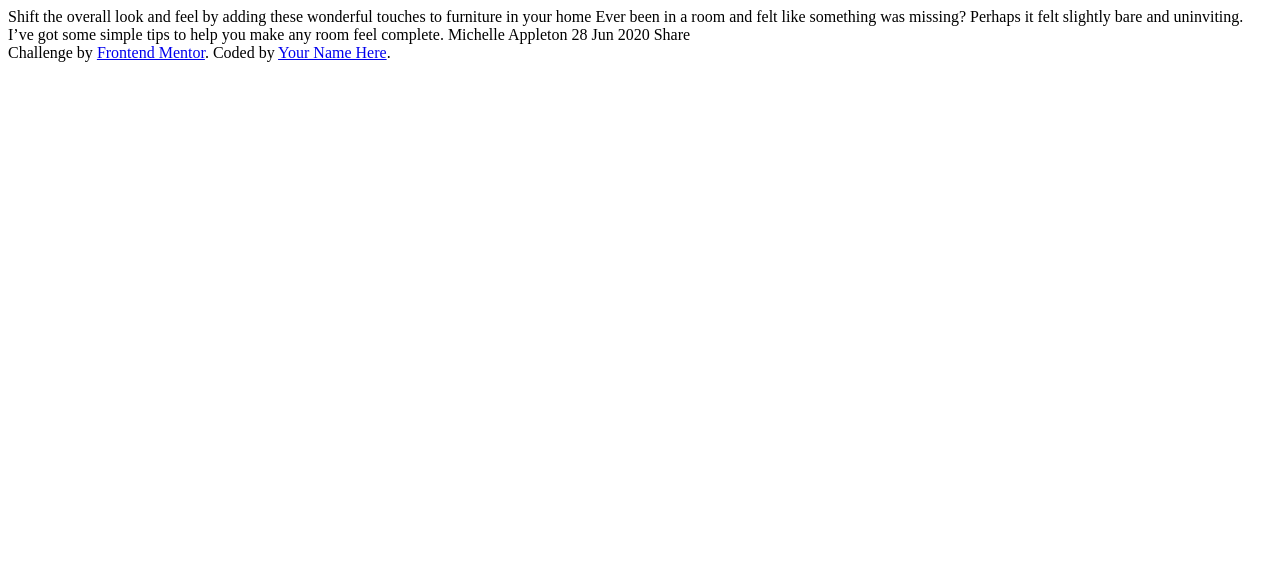
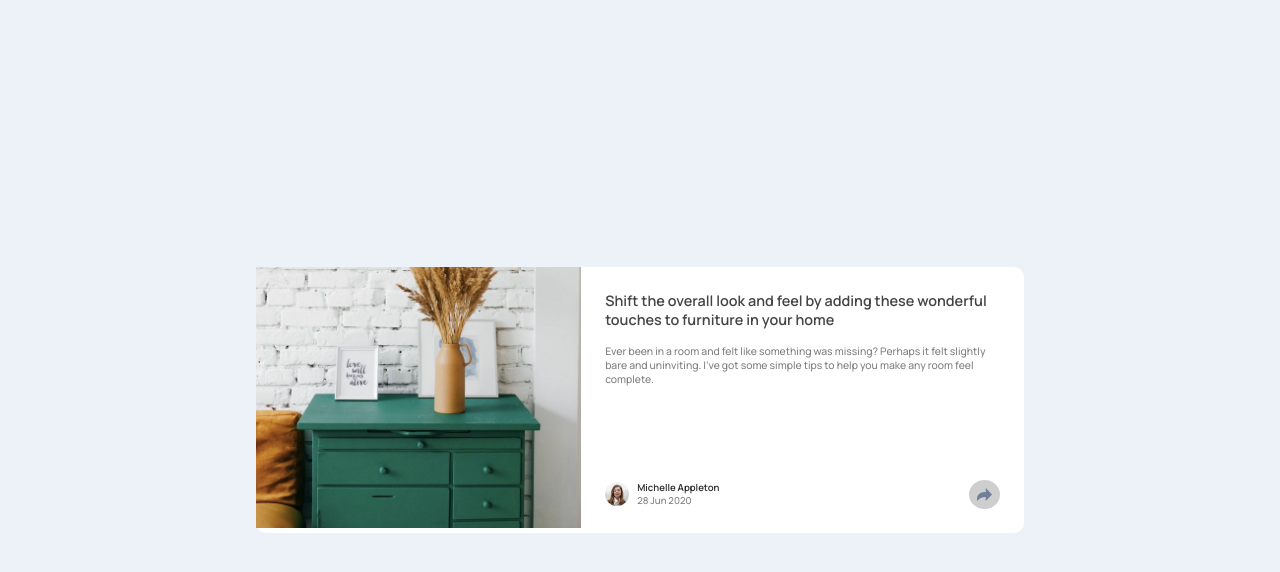
Before and after one commit to valerie988/Article-Preview, a website: page index.html in a window 1280 px wide. Drawn offline with nearby package versions, Linux system fonts and the light colour scheme.

Commit message:
project done

```diff
--- a/app.js
+++ b/app.js
@@ -0,0 +1,10 @@
+const share = $('.share')
+const shares = $('.shares')
+const square = $('.square')
+
+share.on('click', function (){
+    console.log('clicking');
+    shares.toggleClass('hidden')
+    square.toggleClass('hidden')
+    share.toggleClass('active')
+})
--- a/index.html
+++ b/index.html
@@ -1,32 +1,56 @@
 <!DOCTYPE html>
 <html lang="en">
+
 <head>
   <meta charset="UTF-8">
-  <meta name="viewport" content="width=device-width, initial-scale=1.0"> <!-- displays site properly based on user's device -->
+  <meta name="viewport" content="width=device-width, initial-scale=1.0">
+  <!-- displays site properly based on user's device -->
 
   <link rel="icon" type="image/png" sizes="32x32" href="./images/favicon-32x32.png">
 
   <title>Frontend Mentor | Article preview component</title>
   <link rel="stylesheet" href="style.css">
+  <script src="https://code.jquery.com/jquery-3.7.1.js" integrity="sha256-eKhayi8LEQwp4NKxN+CfCh+3qOVUtJn3QNZ0TciWLP4=" crossorigin="anonymous"></script>
+  <script src="./node_modules/jquery/dist/jquery.slim.min.js"></script>
   <script src="./app.js" defer></script>
 </head>
+
 <body>
+  <main>
+    <div class="left">
+      <img src="./images/drawers.jpg" alt="">
+    </div>
+    <div class="right">
+      <div class="top">
+        <p class="title">Shift the overall look and feel by adding these wonderful
+          touches to furniture in your home</p>
+        <p class="text">Ever been in a room and felt like something was missing? Perhaps
+          it felt slightly bare and uninviting. I’ve got some simple tips
+          to help you make any room feel complete.</p>
+      </div>
+      <div class="bottom">
+        <div class="profile">
+          <img src="./images/avatar-michelle.jpg" alt="" class="avatar">
+          <div class="details">
+            <p>Michelle Appleton</p>
+            <p>28 Jun 2020</p>
+          </div>
+        </div>
+        <div class="click">
+          <div class="shares hidden">
+            <p>Share</p>
+            <img src="./images/icon-facebook.svg" alt="">
+            <img src="./images/icon-twitter.svg" alt="">
+            <img src="./images/icon-pinterest.svg" alt="">
+          </div>
+          <div class="square hidden"></div>
+          <div class="share ">
+            <svg  xmlns="http://www.w3.org/2000/svg" width="15" height="13"><path fill="#6E8098" d="M15 6.495L8.766.014V3.88H7.441C3.33 3.88 0 7.039 0 10.936v2.049l.589-.612C2.59 10.294 5.422 9.11 8.39 9.11h.375v3.867L15 6.495z"/></svg>
+          </div>
+        </div>
+      </div>
+    </div>
+  </main>
+</body>
 
-  Shift the overall look and feel by adding these wonderful
-  touches to furniture in your home
-
-  Ever been in a room and felt like something was missing? Perhaps
-  it felt slightly bare and uninviting. I’ve got some simple tips
-  to help you make any room feel complete.
-
-  Michelle Appleton
-  28 Jun 2020
-
-  Share
-
-  <div class="attribution">
-    Challenge by <a href="https://www.frontendmentor.io?ref=challenge" target="_blank">Frontend Mentor</a>.
-    Coded by <a href="#">Your Name Here</a>.
-  </div>
-</body>
 </html>
--- /dev/null
+++ b/package.json
@@ -0,0 +1,5 @@
+{
+  "dependencies": {
+    "jquery": "^3.7.1"
+  }
+}
--- a/style.css
+++ b/style.css
@@ -0,0 +1,129 @@
+@import url('https://fonts.googleapis.com/css2?family=Manrope:wght@200..800&display=swap');
+:root{
+    --very-dark-Grayish-Blue: hsl(217, 19%, 35%);
+    --desaturated-Dark-Blue: hsl(214, 17%, 51%);
+    --grayish-Blue: hsl(212, 23%, 69%);
+    --light-Grayish-Blue: hsl(210, 46%, 95%);
+}
+*{
+    margin: 0;
+    padding: 0;
+    box-sizing: border-box;
+    font-family: 'Manrope', sans-serif;
+}
+.hidden{
+    display: none !important;
+    color: pink;
+}
+body{
+    width: 100%;
+    height: 100vh;
+    display: flex;
+    align-items: center;
+    justify-content: center;
+    background-color: var(--light-Grayish-Blue);
+}
+main{
+    width: 60%;
+    height: fit-content;
+    display: flex;
+    border-radius: 10px;
+    background-color: white;
+}
+.left img{
+    width: 100%;
+}
+.right{
+    padding: 1.5em;
+    display: flex;
+    flex-direction: column;
+    justify-content: space-between;
+}
+.title{
+    font-weight: 600;
+    font-size: .9em;
+    margin-bottom: 1em;
+    color: rgba(0, 0, 0, 0.734);
+}
+.text{
+    font-size: .65em;
+    color: gray;
+    font-weight: 500;
+}
+.bottom{
+    display: flex;
+    justify-content: space-between;
+}
+.profile{
+    display: flex;
+    align-items: center;
+}
+.avatar{
+    aspect-ratio: 1/1;
+    width: 1.5em;
+    border-radius: 100%;
+    margin-right: .5em;
+}
+.details{
+    font-size: .6em;
+}
+.details p:nth-child(1){
+    font-weight: 600;
+    color: rgba(0, 0, 0, 0.834);
+}
+.details p:nth-child(2){
+    color: gray;
+    font-weight: 500;
+}
+.click{
+    position: relative;
+    align-items: center;
+    justify-content: center;
+    display: flex;
+}
+.shares{
+    background-color: var(--very-dark-Grayish-Blue);
+    display: flex;
+    align-items: center;
+    padding: .5em 1em;
+    border-radius: 5px;
+    position: absolute;
+    top: -2.4em;
+    z-index: 4;
+}
+.shares *{
+    margin-inline: 5px;
+}
+.shares p{
+    font-size: .5em;
+    text-transform: uppercase;
+    color: gray;
+}
+.shares img{
+    width: .75em;
+}
+.square{
+    background-color: var(--very-dark-Grayish-Blue);
+    aspect-ratio: 1/1;
+    position: absolute;
+    width: 1em;
+    top: -1.4em;
+    transform: rotate(45deg);
+    z-index: 3;
+}
+.share{
+    background-color: rgba(128, 128, 128, 0.389);
+    /* padding: 5px; */
+    padding: .5em;
+    border-radius: 100%;
+    color: pink;
+    display: flex;
+    align-items: center;
+    justify-content: center;
+}
+.share.active{
+    background-color: var(--very-dark-Grayish-Blue);
+    path{
+        fill: white;
+    }
+}
```
Also changed, not shown: style-guide.md (line endings or trailing spaces), 1 other file.
